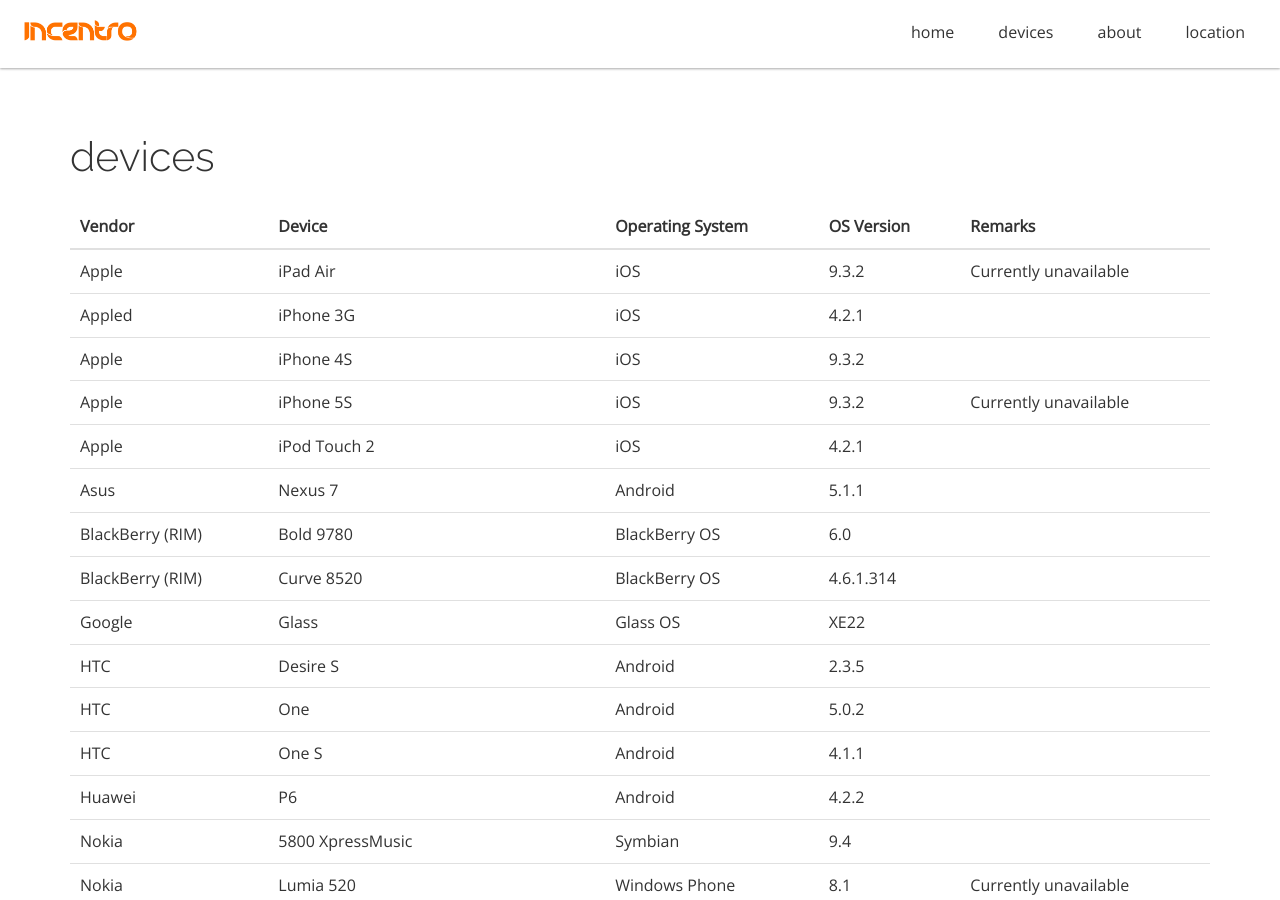
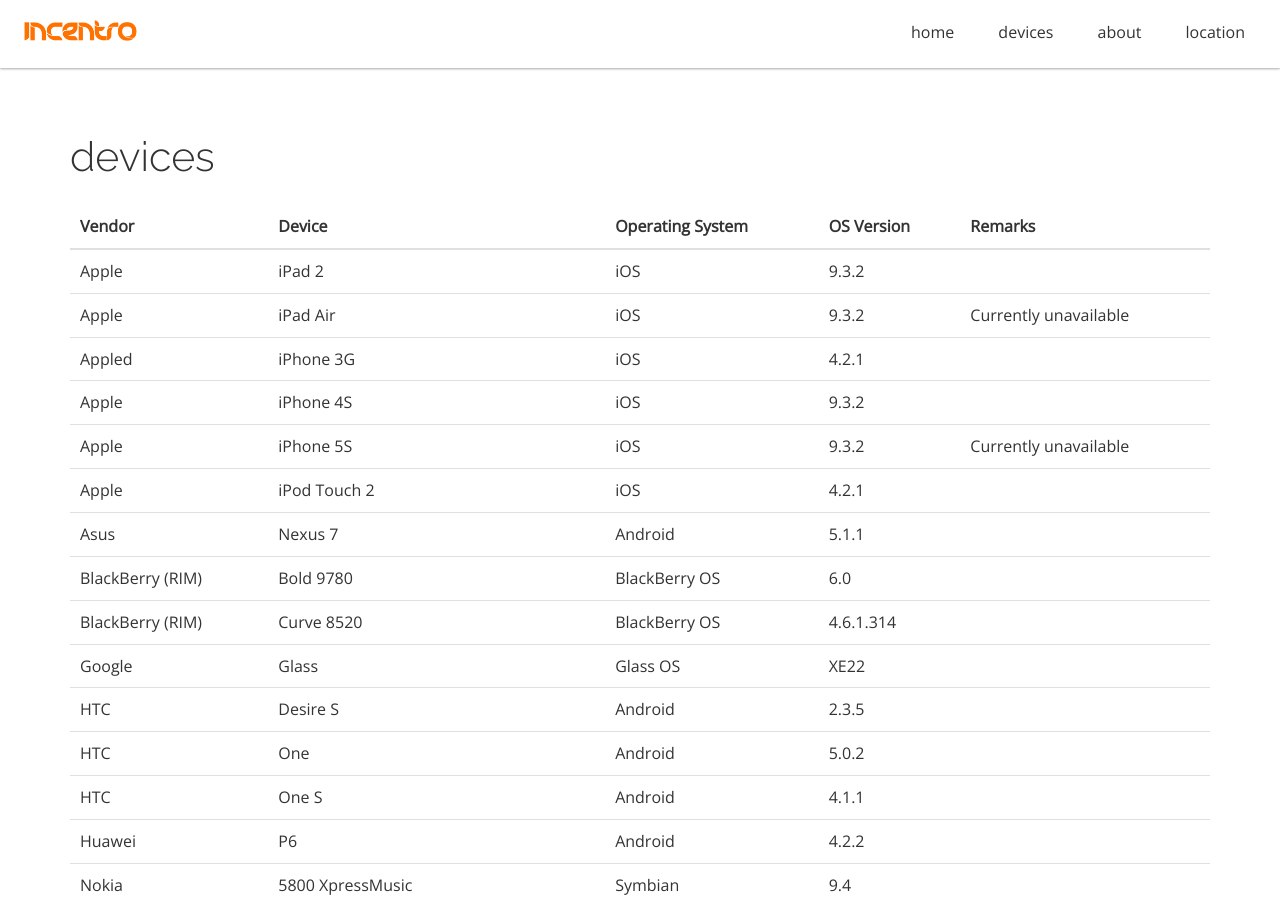
Before and after one commit to incentro/devicelab, a Jekyll site: the page built from index.html, in a window 1280 px wide and 900 px high, scrolled down 657 px. Built offline with Jekyll 4.4.1, drawn with Linux system fonts in a browser that asks for light colours; nearby versions of some CDN libraries; Markdown is read by kramdown in place of the engine named in the settings.

Commit message:
Added a new iPad

```diff
--- a/_data/devicelist.yml
+++ b/_data/devicelist.yml
@@ -1,3 +1,10 @@
+- title: iPad29.3.2
+  vendor: Apple
+  device: iPad 2
+  os: iOS
+  osversion: 9.3.2
+# Owner: Pieter Bogaerts
+
 - title: iPadAir9.3.2
   vendor: Apple
   device: iPad Air
```
